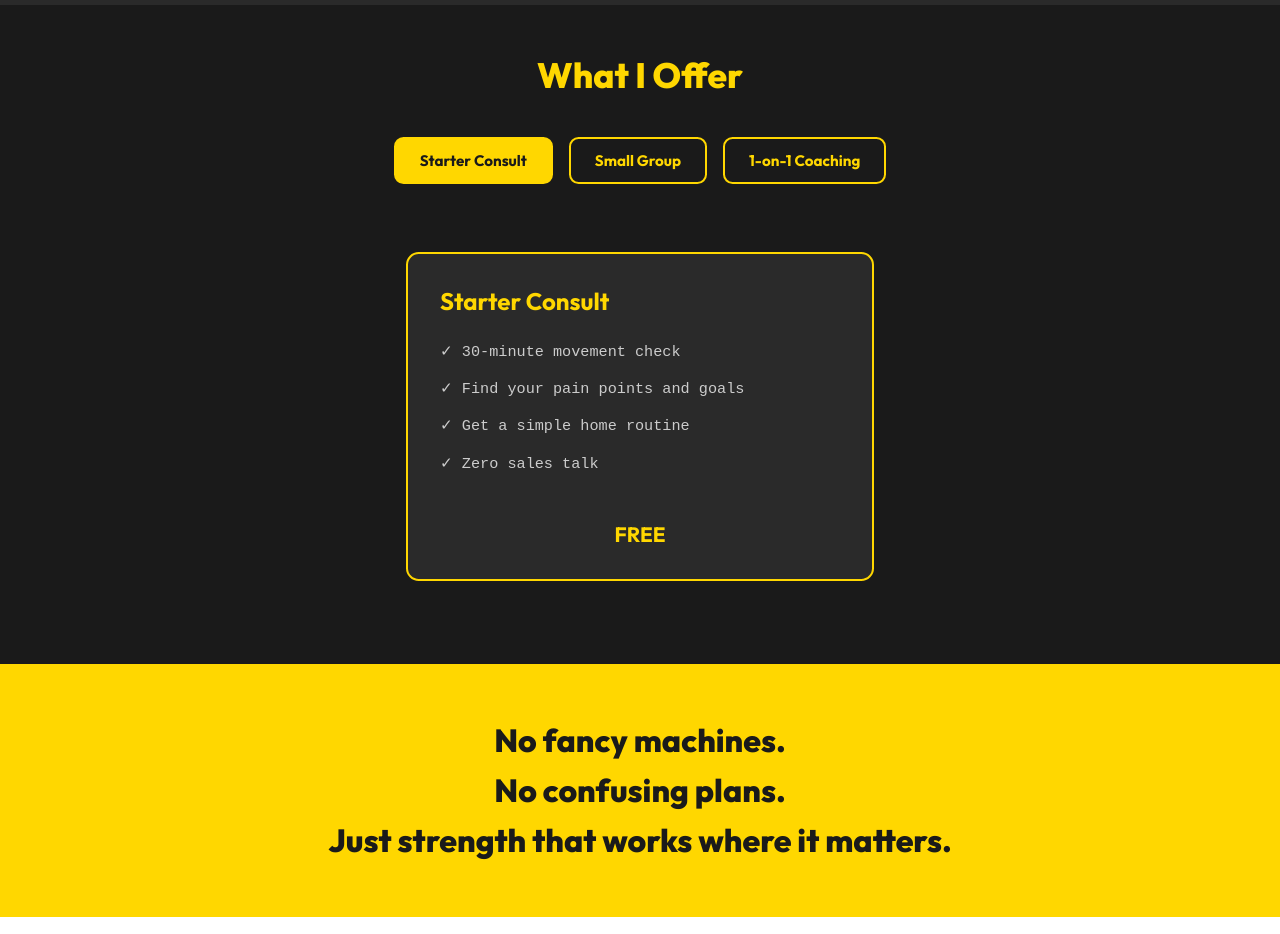
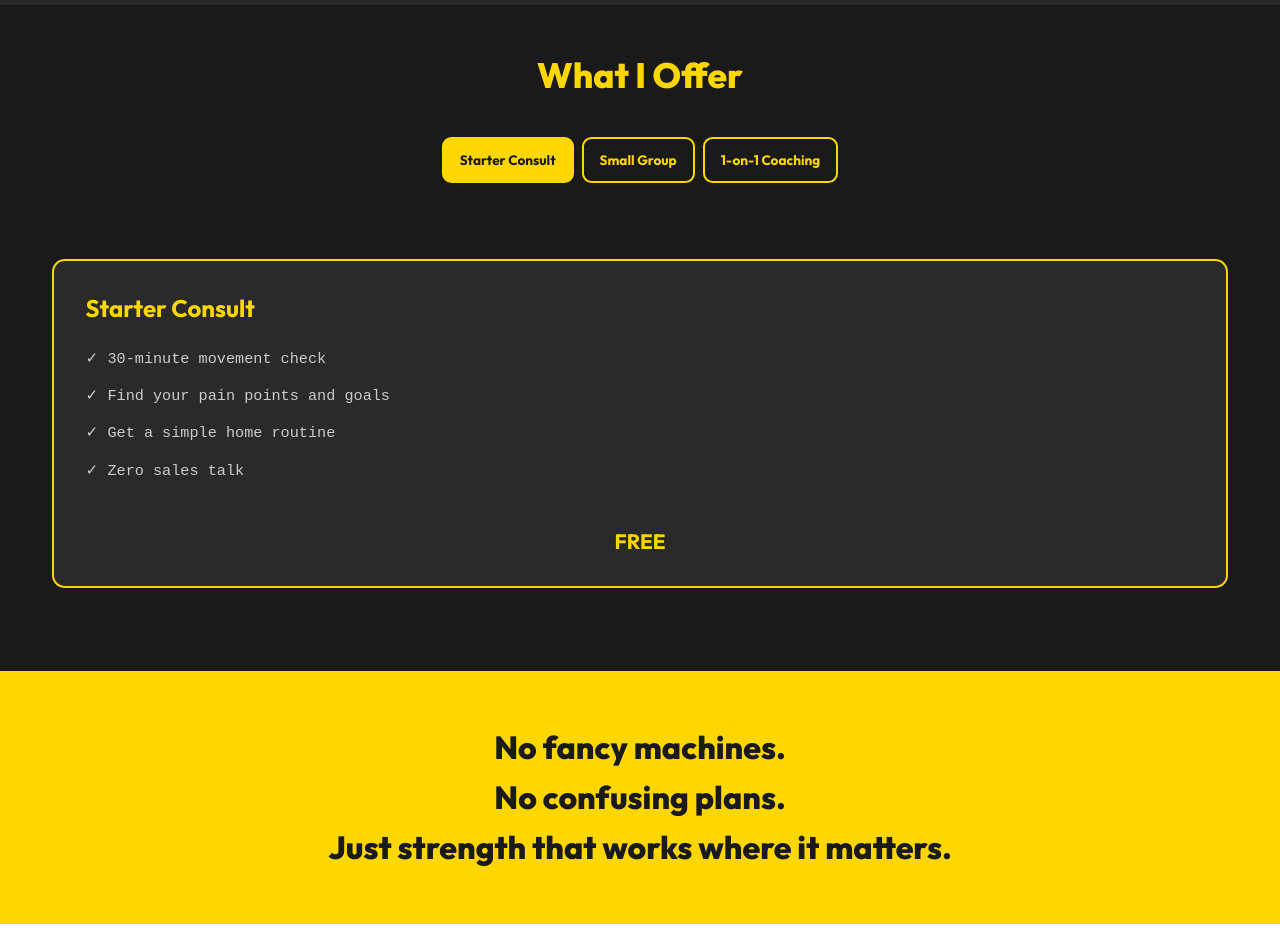
Before and after one commit to BigCalicoCatto/amirulkhoo, a Next.js app: page / in a window 1280 px wide. Shown: the part 2960-3894 px from the top of the page. Built offline with nearby package versions, Linux system fonts and the light colour scheme.

Commit message:
Update page.tsx

```diff
--- a/app/page.tsx
+++ b/app/page.tsx
@@ -725,31 +725,34 @@ export default function Home() {
           What I Offer
         </h2>
 
-        {/* Tab Navigation */}
+        {/* Tab Navigation - Slider Style */}
         <div style={{
           display: 'flex',
-          gap: '1rem',
+          gap: '0.5rem',
           justifyContent: 'center',
           marginBottom: '2rem',
-          flexWrap: 'wrap',
-          maxWidth: '1200px',
-          margin: '0 auto 2rem auto',
+          flexWrap: 'nowrap',
+          overflowX: 'auto',
+          maxWidth: '100%',
+          paddingBottom: '0.5rem',
         }}>
           {offers.map((offer, idx) => (
             <button
               key={idx}
               onClick={() => setActiveTab(idx)}
               style={{
-                padding: '0.75rem 1.5rem',
+                padding: '0.75rem 1rem',
                 backgroundColor: activeTab === idx ? '#FFD700' : 'transparent',
                 color: activeTab === idx ? '#1a1a1a' : '#FFD700',
                 border: '2px solid #FFD700',
                 borderRadius: '0.6rem',
                 fontWeight: 700,
-                fontSize: '0.95rem',
+                fontSize: '0.85rem',
                 cursor: 'pointer',
                 transition: 'all 0.3s ease',
                 fontFamily: 'Outfit, sans-serif',
+                whiteSpace: 'nowrap',
+                flex: '0 0 auto',
               }}
               onMouseEnter={(e) => {
                 if (activeTab !== idx) {
@@ -769,7 +772,7 @@ export default function Home() {
 
         {/* Tab Content - Single Card Slider */}
         <div style={{
-          maxWidth: '400px',
+          maxWidth: '90%',
           margin: '0 auto',
           display: 'flex',
           alignItems: 'center',
```
